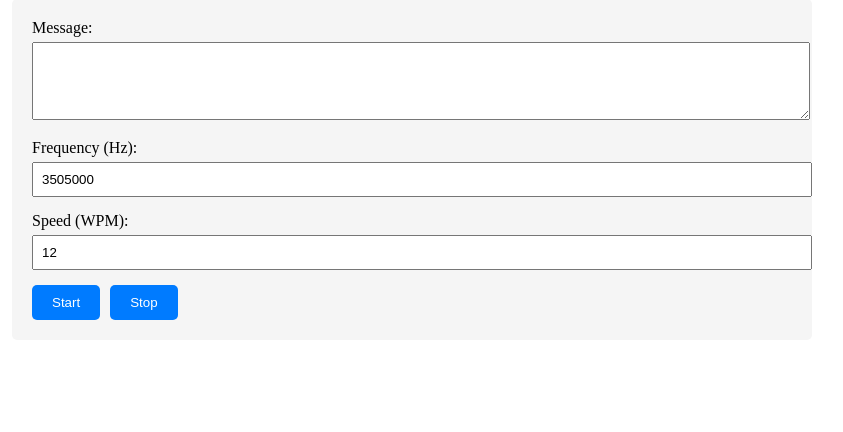
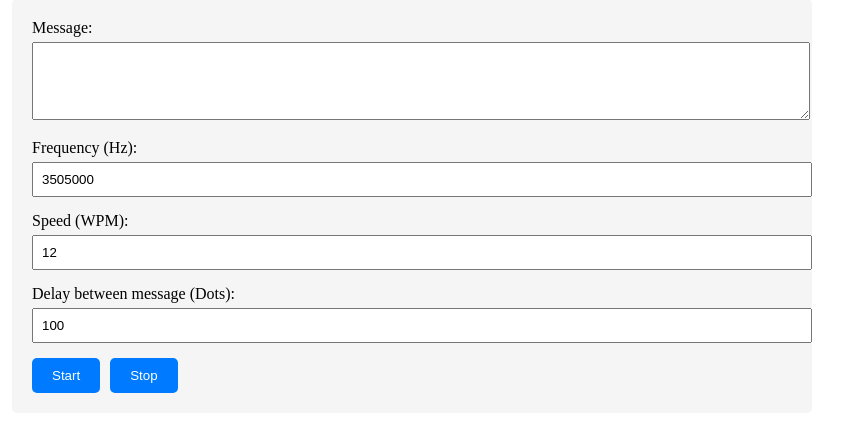
Before and after one commit to drsanyo/RPiCWServer, a FastAPI app: page / in a window 1280 px wide. Shown: the part 109-541 px from the top of the page, without its empty margins (228-1071 px from the left). Run offline with FastAPI, Linux system fonts and the light colour scheme.

Commit message:
Added UI control for variable delay between message repeat

```diff
--- a/BusinessLogic/si5351_controller.py
+++ b/BusinessLogic/si5351_controller.py
@@ -19,6 +19,7 @@ class Si5351(Si5351Base):
     def set_frequency(self, freq_hz):
         if not (1_000_000 <= freq_hz <= 30_000_000):
             raise ValueError("Frequency must be between 1 MHz and 30 MHz.")
+
         # Set PLL A to 900 MHz (25 MHz crystal * 36)
         self.board.pll_a.configure_integer(36)
 
@@ -44,7 +45,7 @@ class Si5351(Si5351Base):
         self.board.clock_0.configure_fractional(self.board.pll_a, int_div, numerator, denominator)
         self.board.outputs_enabled = True
 
-        # Confirm
+        # Debug
         actual_freq = self.board.clock_0.frequency
         error = abs(actual_freq - freq_hz)
         print(f"Requested: {freq_hz} Hz")
--- a/BusinessLogic/transmission_request.py
+++ b/BusinessLogic/transmission_request.py
@@ -5,3 +5,4 @@ class TransmissionRequest(BaseModel):
     message: str
     frequency: int
     speed: int
+    msg_delay: int
--- a/main.py
+++ b/main.py
@@ -63,7 +63,8 @@ async def start_transmission(request: TransmissionRequest):
                     await asyncio.sleep(dot_duration)
                 elif symbol == ' ':
                     await asyncio.sleep(dot_duration * 3)
-            await asyncio.sleep(dot_duration * 30)
+            # Delay between messages
+            await asyncio.sleep(request.msg_delay)
 
     if morse_code:
         asyncio.create_task(transmit())
--- a/templates/index.html
+++ b/templates/index.html
@@ -23,6 +23,11 @@
                 <input type="number" id="speed" value="12" min="5" max="50">
             </div>
 
+            <div class="input-group">
+                <label for="msg_delay">Delay between message (Dots):</label>
+                <input type="number" id="msg_delay" value="100" min="1" max="500">
+            </div>
+
             <div class="button-group">
                 <button id="startBtn" onclick="startTransmission()">Start</button>
                 <button id="stopBtn" onclick="stopTransmission()">Stop</button>
@@ -45,7 +50,8 @@
                     body: JSON.stringify({
                         message: message,
                         frequency: frequency,
-                        speed: speed
+                        speed: speed,
+                        msg_delay: msg_delay
                     })
                 });
 
```
